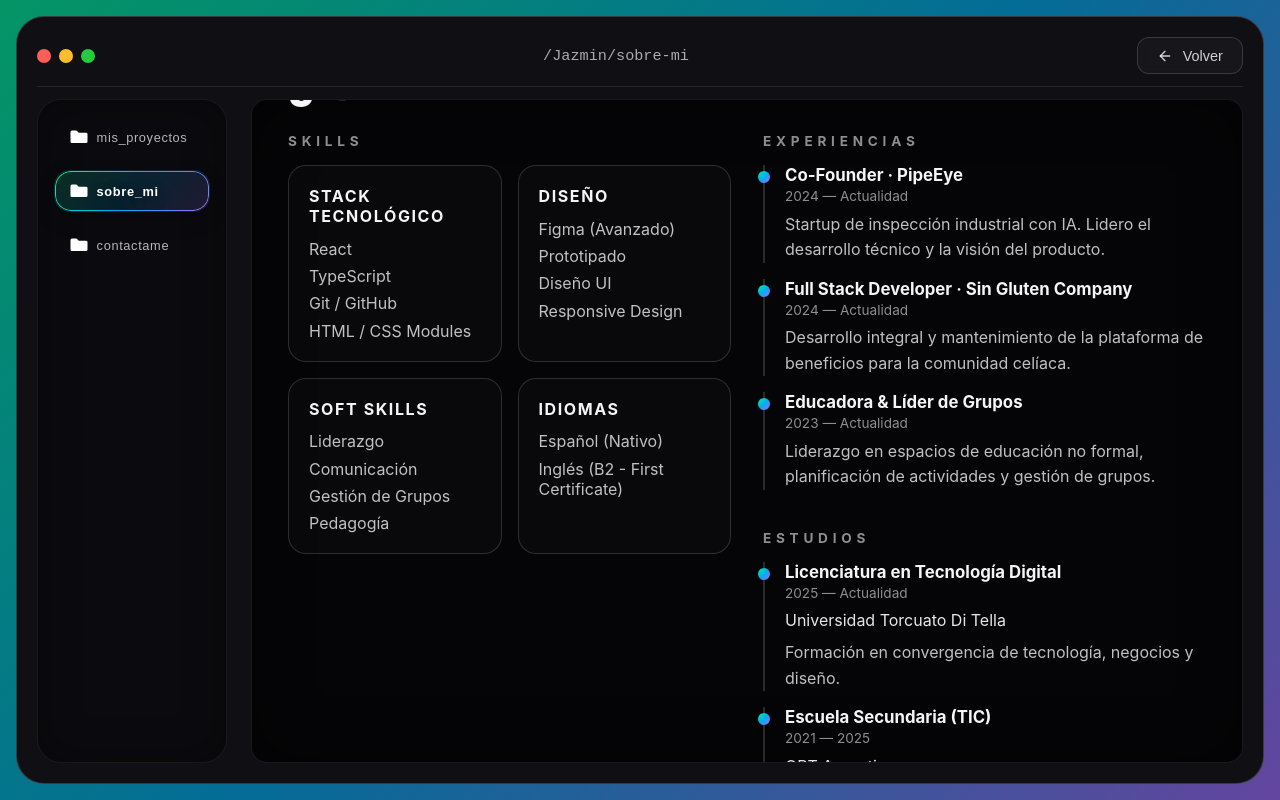
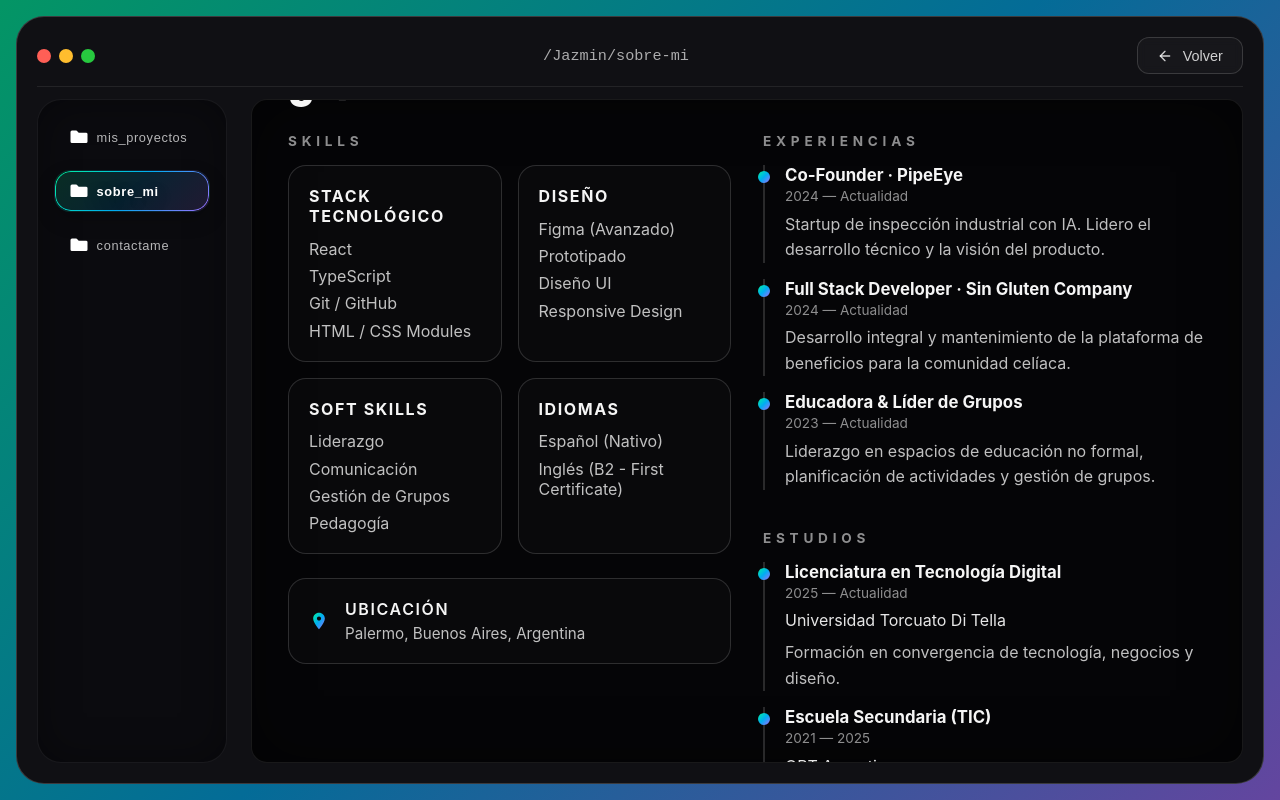
Before and after one commit to jazminniew/jazminsPortfolio, a React (Vite) app: page /sobre-mi in a window 1280 px wide. Both pictures are taken after a click on the button "sobre_mi". Built offline with nearby package versions, Linux system fonts and the light colour scheme.

Commit message:
feat: Add location section with icon and styling to About page

```diff
--- a/src/page/About/About.module.css
+++ b/src/page/About/About.module.css
@@ -376,6 +376,35 @@
   color: rgba(255, 255, 255, 0.75);
 }
 
+.locationSection {
+  margin-top: 1.5rem;
+}
+
+.locationContent {
+  display: flex;
+  align-items: center;
+  gap: 1rem;
+  padding: 1.25rem;
+  border: 1px solid rgba(255, 255, 255, 0.15);
+  border-radius: 18px;
+  background: rgba(255, 255, 255, 0.02);
+}
+
+.locationTitle {
+  font-size: 1rem;
+  margin: 0;
+  margin-bottom: 0.3rem;
+  text-transform: uppercase;
+  letter-spacing: 0.1em;
+  font-weight: 600;
+}
+
+.locationText {
+  margin: 0;
+  color: rgba(255, 255, 255, 0.75);
+  font-size: 0.95rem;
+}
+
 .timeline {
   display: flex;
   flex-direction: column;
--- a/src/page/About/About.tsx
+++ b/src/page/About/About.tsx
@@ -41,6 +41,22 @@ const skills = [
   { title: 'Soft Skills', items: ['Liderazgo', 'Comunicación', 'Gestión de Grupos', 'Pedagogía'] },
   { title: 'Idiomas', items: ['Español (Nativo)', 'Inglés (B2 - First Certificate)'] },
 ]
+
+const LocationIcon = () => (
+  <svg width="20" height="20" viewBox="0 0 24 24" fill="none" xmlns="http://www.w3.org/2000/svg">
+    <defs>
+      <linearGradient id="locationGradient" x1="0%" y1="0%" x2="100%" y2="100%">
+        <stop offset="0%" stopColor="#00F29E" />
+        <stop offset="50%" stopColor="#00ADF2" />
+        <stop offset="100%" stopColor="#9F6DFF" />
+      </linearGradient>
+    </defs>
+    <path
+      d="M12 2C8.13 2 5 5.13 5 9c0 5.25 7 13 7 13s7-7.75 7-13c0-3.87-3.13-7-7-7zm0 9.5c-1.38 0-2.5-1.12-2.5-2.5s1.12-2.5 2.5-2.5 2.5 1.12 2.5 2.5-1.12 2.5-2.5 2.5z"
+      fill="url(#locationGradient)"
+    />
+  </svg>
+)
 
 const experiences = [
   {
@@ -190,6 +206,16 @@ export default function About() {
                   </article>
                 ))}
               </div>
+
+              <div className={styles.locationSection}>
+                <div className={styles.locationContent}>
+                  <LocationIcon />
+                  <div>
+                    <h3 className={styles.locationTitle}>Ubicación</h3>
+                    <p className={styles.locationText}>Palermo, Buenos Aires, Argentina</p>
+                  </div>
+                </div>
+              </div>
             </div>
             <div>
               <h2 className={styles.sectionLabel}>experiencias</h2>
```
